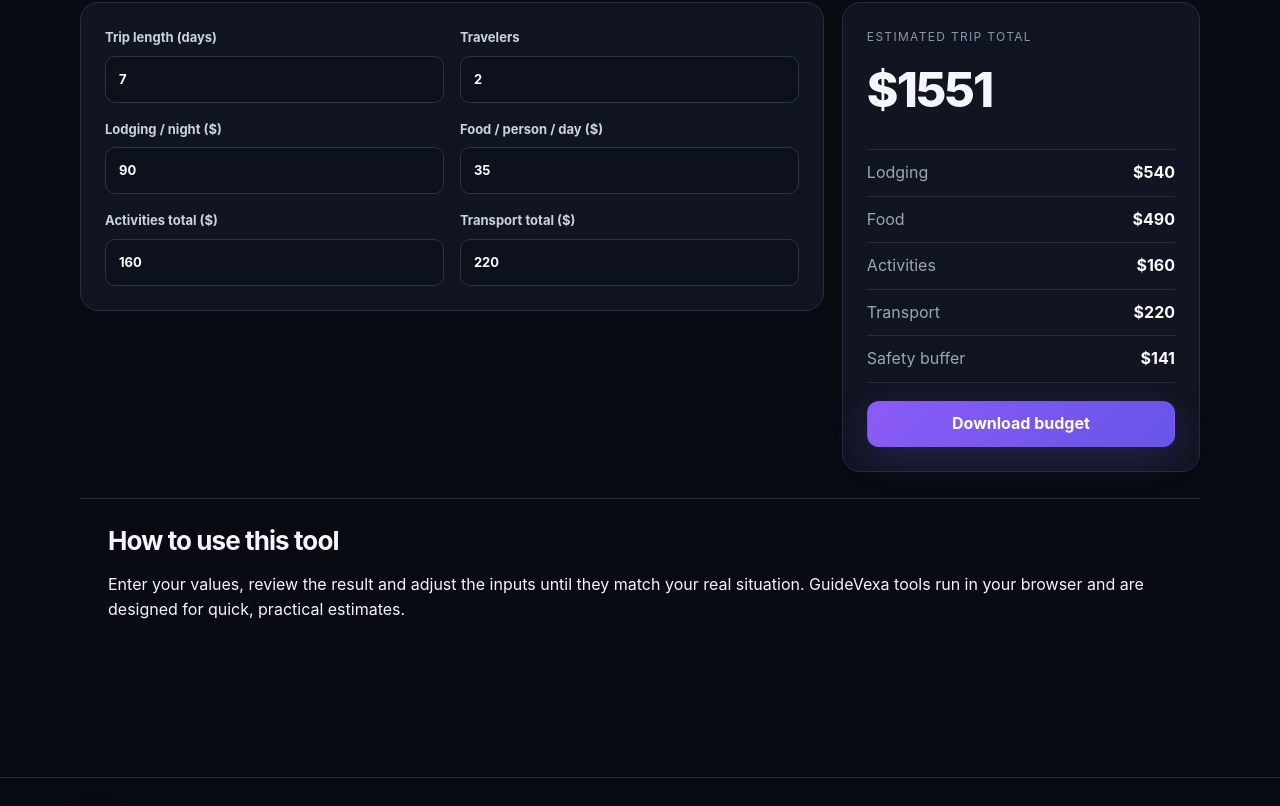
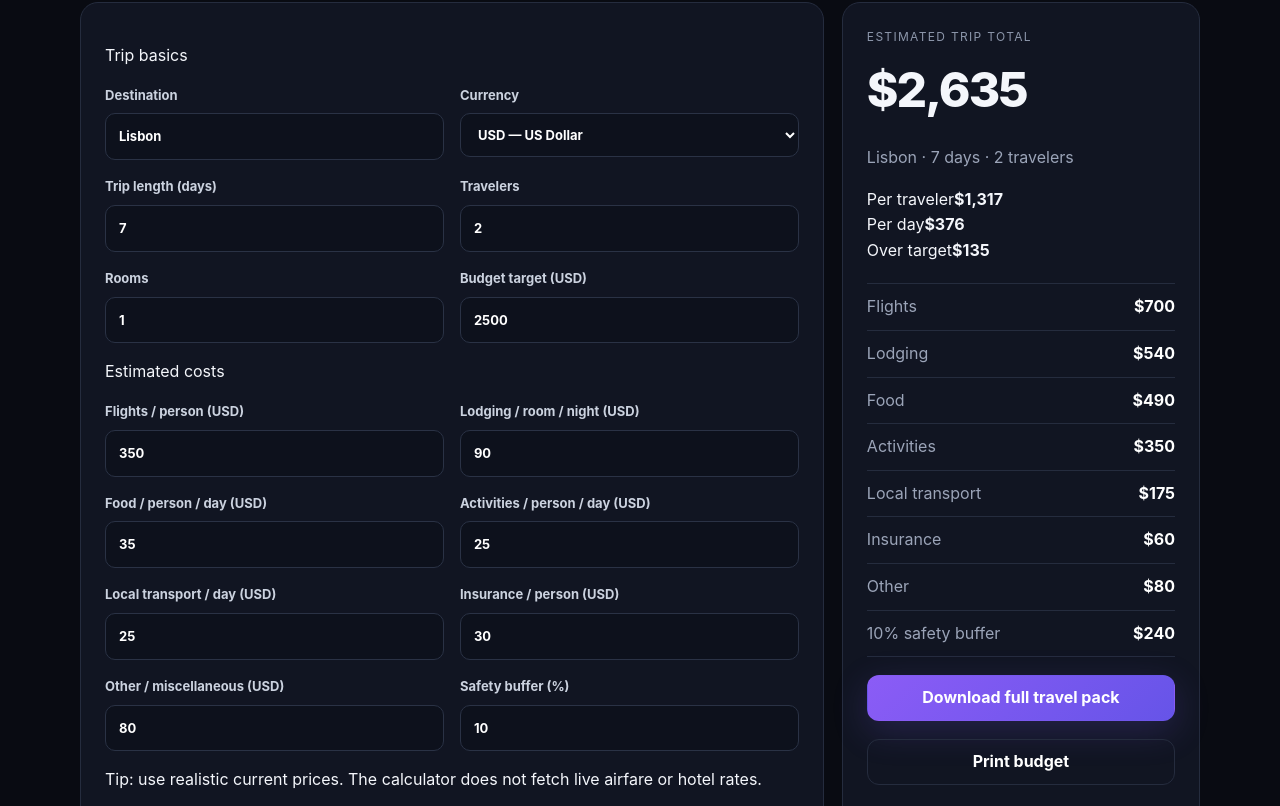
Before and after one commit to Alhachmi01/CardioNewYork, a Next.js app: page /tools/travel-budget-planner in a window 1280 px wide. Shown: the part 434-1240 px from the top of the page. Built offline with nearby package versions, Linux system fonts and the light colour scheme.

Commit message:
Upgrade Travel Budget Planner to V2

```diff
--- a/components/ToolRenderer.tsx
+++ b/components/ToolRenderer.tsx
@@ -7,54 +7,277 @@ function ResultBox({ children }: { children: ReactNode }) {
   return <div className="result-box">{children}</div>;
 }
 
+type CurrencyCode = "USD" | "EUR" | "GBP" | "MAD" | "CAD" | "AUD";
+
+const currencyOptions: { code: CurrencyCode; label: string }[] = [
+  { code: "USD", label: "USD — US Dollar" },
+  { code: "EUR", label: "EUR — Euro" },
+  { code: "GBP", label: "GBP — British Pound" },
+  { code: "MAD", label: "MAD — Moroccan Dirham" },
+  { code: "CAD", label: "CAD — Canadian Dollar" },
+  { code: "AUD", label: "AUD — Australian Dollar" },
+];
+
+function formatMoney(value: number, currency: CurrencyCode) {
+  return new Intl.NumberFormat("en-US", {
+    style: "currency",
+    currency,
+    maximumFractionDigits: 0,
+  }).format(Number.isFinite(value) ? value : 0);
+}
+
+function trackToolEvent(name: string, detail: Record<string, string | number>) {
+  if (typeof window === "undefined") return;
+
+  window.dispatchEvent(new CustomEvent("guidevexa:tool-event", { detail: { name, ...detail } }));
+
+  const analyticsWindow = window as Window & {
+    dataLayer?: Array<Record<string, string | number>>;
+  };
+  analyticsWindow.dataLayer?.push({ event: name, ...detail });
+}
+
 function TravelBudgetPlanner() {
+  const [destination, setDestination] = useState("Lisbon");
+  const [currency, setCurrency] = useState<CurrencyCode>("USD");
   const [days, setDays] = useState(7);
   const [people, setPeople] = useState(2);
+  const [rooms, setRooms] = useState(1);
   const [nightly, setNightly] = useState(90);
-  const [food, setFood] = useState(35);
-  const [activities, setActivities] = useState(160);
-  const [transport, setTransport] = useState(220);
+  const [flightsPerPerson, setFlightsPerPerson] = useState(350);
+  const [foodPerPerson, setFoodPerPerson] = useState(35);
+  const [activitiesPerPerson, setActivitiesPerPerson] = useState(25);
+  const [localTransportPerDay, setLocalTransportPerDay] = useState(25);
+  const [insurancePerPerson, setInsurancePerPerson] = useState(30);
+  const [misc, setMisc] = useState(80);
+  const [bufferPct, setBufferPct] = useState(10);
+  const [budgetTarget, setBudgetTarget] = useState(2500);
 
   const totals = useMemo(() => {
-    const lodging = nightly * Math.max(days - 1, 0);
-    const meals = food * days * people;
-    const subtotal = lodging + meals + activities + transport;
-    return { lodging, meals, subtotal, buffer: subtotal * 0.1, total: subtotal * 1.1 };
-  }, [days, people, nightly, food, activities, transport]);
+    const safeDays = Math.max(days, 1);
+    const safePeople = Math.max(people, 1);
+    const nights = Math.max(safeDays - 1, 0);
+    const flights = flightsPerPerson * safePeople;
+    const lodging = nightly * nights * Math.max(rooms, 1);
+    const food = foodPerPerson * safeDays * safePeople;
+    const activities = activitiesPerPerson * safeDays * safePeople;
+    const localTransport = localTransportPerDay * safeDays;
+    const insurance = insurancePerPerson * safePeople;
+    const subtotal = flights + lodging + food + activities + localTransport + insurance + misc;
+    const buffer = subtotal * (Math.max(bufferPct, 0) / 100);
+    const total = subtotal + buffer;
+
+    return {
+      nights,
+      flights,
+      lodging,
+      food,
+      activities,
+      localTransport,
+      insurance,
+      subtotal,
+      buffer,
+      total,
+      perPerson: total / safePeople,
+      perDay: total / safeDays,
+      targetDifference: budgetTarget > 0 ? budgetTarget - total : 0,
+    };
+  }, [
+    days,
+    people,
+    rooms,
+    nightly,
+    flightsPerPerson,
+    foodPerPerson,
+    activitiesPerPerson,
+    localTransportPerDay,
+    insurancePerPerson,
+    misc,
+    bufferPct,
+    budgetTarget,
+  ]);
 
   const downloadPlan = () => {
-    const text = `GuideVexa Travel Budget\n\nDays: ${days}\nTravelers: ${people}\nLodging: $${totals.lodging.toFixed(0)}\nFood: $${totals.meals.toFixed(0)}\nActivities: $${activities}\nTransport: $${transport}\n10% buffer: $${totals.buffer.toFixed(0)}\nEstimated total: $${totals.total.toFixed(0)}\n`;
-    const url = URL.createObjectURL(new Blob([text], { type: "text/plain" }));
-    const a = document.createElement("a");
-    a.href = url;
-    a.download = "guidevexa-travel-budget.txt";
-    a.click();
+    trackToolEvent("travel_pack_download", {
+      currency,
+      days,
+      travelers: people,
+      estimated_total: Math.round(totals.total),
+    });
+
+    const packingStarter = [
+      "Passport / ID and travel documents",
+      "Payment card + backup payment method",
+      "Phone charger / power bank",
+      "Medication and basic health items",
+      "Weather-appropriate clothing",
+      "Comfortable walking shoes",
+      "Reusable water bottle",
+    ];
+
+    const text = [
+      "GUIDEVEXA — FULL TRAVEL PACK",
+      "================================",
+      `Destination: ${destination || "Not specified"}`,
+      `Trip: ${days} days / ${totals.nights} nights`,
+      `Travelers: ${people}`,
+      `Currency: ${currency}`,
+      "",
+      "BUDGET BREAKDOWN",
+      `Flights: ${formatMoney(totals.flights, currency)}`,
+      `Lodging: ${formatMoney(totals.lodging, currency)}`,
+      `Food: ${formatMoney(totals.food, currency)}`,
+      `Activities: ${formatMoney(totals.activities, currency)}`,
+      `Local transport: ${formatMoney(totals.localTransport, currency)}`,
+      `Travel insurance: ${formatMoney(totals.insurance, currency)}`,
+      `Other / miscellaneous: ${formatMoney(misc, currency)}`,
+      `${bufferPct}% safety buffer: ${formatMoney(totals.buffer, currency)}`,
+      `Estimated total: ${formatMoney(totals.total, currency)}`,
+      `Per traveler: ${formatMoney(totals.perPerson, currency)}`,
+      `Per day: ${formatMoney(totals.perDay, currency)}`,
+      "",
+      "PACKING STARTER",
+      ...packingStarter.map(item => `- [ ] ${item}`),
+      "",
+      "NOTES",
+      "This is a planning estimate, not a quote. Check current prices before booking.",
+      "Generated with GuideVexa Travel Budget Planner.",
+    ].join("\n");
+
+    const url = URL.createObjectURL(new Blob([text], { type: "text/plain;charset=utf-8" }));
+    const anchor = document.createElement("a");
+    anchor.href = url;
+    anchor.download = "guidevexa-full-travel-pack.txt";
+    anchor.click();
     URL.revokeObjectURL(url);
   };
 
+  const printPlan = () => {
+    trackToolEvent("travel_budget_print", {
+      currency,
+      estimated_total: Math.round(totals.total),
+    });
+    window.print();
+  };
+
   return (
-    <div className="tool-layout">
+    <div className="tool-layout travel-budget-v2">
       <div className="tool-form">
-        <div className="field-grid">
-          <label>Trip length (days)<input type="number" min="1" value={days} onChange={e => setDays(Number(e.target.value) || 1)} /></label>
-          <label>Travelers<input type="number" min="1" value={people} onChange={e => setPeople(Number(e.target.value) || 1)} /></label>
-          <label>Lodging / night ($)<input type="number" min="0" value={nightly} onChange={e => setNightly(Number(e.target.value) || 0)} /></label>
-          <label>Food / person / day ($)<input type="number" min="0" value={food} onChange={e => setFood(Number(e.target.value) || 0)} /></label>
-          <label>Activities total ($)<input type="number" min="0" value={activities} onChange={e => setActivities(Number(e.target.value) || 0)} /></label>
-          <label>Transport total ($)<input type="number" min="0" value={transport} onChange={e => setTransport(Number(e.target.value) || 0)} /></label>
+        <div className="tool-form-section">
+          <p className="section-label">Trip basics</p>
+          <div className="field-grid">
+            <label>
+              Destination
+              <input
+                type="text"
+                value={destination}
+                placeholder="e.g. Lisbon"
+                onChange={event => setDestination(event.target.value)}
+              />
+            </label>
+            <label>
+              Currency
+              <select value={currency} onChange={event => setCurrency(event.target.value as CurrencyCode)}>
+                {currencyOptions.map(option => (
+                  <option key={option.code} value={option.code}>{option.label}</option>
+                ))}
+              </select>
+            </label>
+            <label>
+              Trip length (days)
+              <input type="number" min="1" max="365" value={days} onChange={event => setDays(Math.max(Number(event.target.value) || 1, 1))} />
+            </label>
+            <label>
+              Travelers
+              <input type="number" min="1" max="50" value={people} onChange={event => setPeople(Math.max(Number(event.target.value) || 1, 1))} />
+            </label>
+            <label>
+              Rooms
+              <input type="number" min="1" max="20" value={rooms} onChange={event => setRooms(Math.max(Number(event.target.value) || 1, 1))} />
+            </label>
+            <label>
+              Budget target ({currency})
+              <input type="number" min="0" value={budgetTarget} onChange={event => setBudgetTarget(Math.max(Number(event.target.value) || 0, 0))} />
+            </label>
+          </div>
         </div>
+
+        <div className="tool-form-section">
+          <p className="section-label">Estimated costs</p>
+          <div className="field-grid">
+            <label>
+              Flights / person ({currency})
+              <input type="number" min="0" value={flightsPerPerson} onChange={event => setFlightsPerPerson(Math.max(Number(event.target.value) || 0, 0))} />
+            </label>
+            <label>
+              Lodging / room / night ({currency})
+              <input type="number" min="0" value={nightly} onChange={event => setNightly(Math.max(Number(event.target.value) || 0, 0))} />
+            </label>
+            <label>
+              Food / person / day ({currency})
+              <input type="number" min="0" value={foodPerPerson} onChange={event => setFoodPerPerson(Math.max(Number(event.target.value) || 0, 0))} />
+            </label>
+            <label>
+              Activities / person / day ({currency})
+              <input type="number" min="0" value={activitiesPerPerson} onChange={event => setActivitiesPerPerson(Math.max(Number(event.target.value) || 0, 0))} />
+            </label>
+            <label>
+              Local transport / day ({currency})
+              <input type="number" min="0" value={localTransportPerDay} onChange={event => setLocalTransportPerDay(Math.max(Number(event.target.value) || 0, 0))} />
+            </label>
+            <label>
+              Insurance / person ({currency})
+              <input type="number" min="0" value={insurancePerPerson} onChange={event => setInsurancePerPerson(Math.max(Number(event.target.value) || 0, 0))} />
+            </label>
+            <label>
+              Other / miscellaneous ({currency})
+              <input type="number" min="0" value={misc} onChange={event => setMisc(Math.max(Number(event.target.value) || 0, 0))} />
+            </label>
+            <label>
+              Safety buffer (%)
+              <input type="number" min="0" max="100" value={bufferPct} onChange={event => setBufferPct(Math.min(Math.max(Number(event.target.value) || 0, 0), 100))} />
+            </label>
+          </div>
+        </div>
+
+        <p className="helper-text">
+          Tip: use realistic current prices. The calculator does not fetch live airfare or hotel rates.
+        </p>
       </div>
+
       <ResultBox>
         <p className="eyebrow">Estimated trip total</p>
-        <div className="big-number">${totals.total.toFixed(0)}</div>
+        <div className="big-number">{formatMoney(totals.total, currency)}</div>
+        <p className="muted result-destination">{destination || "Your trip"} · {days} days · {people} traveler{people === 1 ? "" : "s"}</p>
+
+        <div className="summary-grid">
+          <div className="summary-card"><span>Per traveler</span><strong>{formatMoney(totals.perPerson, currency)}</strong></div>
+          <div className="summary-card"><span>Per day</span><strong>{formatMoney(totals.perDay, currency)}</strong></div>
+        </div>
+
+        {budgetTarget > 0 ? (
+          <div className={`budget-status ${totals.targetDifference >= 0 ? "under" : "over"}`}>
+            <span>{totals.targetDifference >= 0 ? "Within target" : "Over target"}</span>
+            <strong>{formatMoney(Math.abs(totals.targetDifference), currency)}</strong>
+          </div>
+        ) : null}
+
         <div className="breakdown">
-          <div><span>Lodging</span><strong>${totals.lodging.toFixed(0)}</strong></div>
-          <div><span>Food</span><strong>${totals.meals.toFixed(0)}</strong></div>
-          <div><span>Activities</span><strong>${activities.toFixed(0)}</strong></div>
-          <div><span>Transport</span><strong>${transport.toFixed(0)}</strong></div>
-          <div><span>Safety buffer</span><strong>${totals.buffer.toFixed(0)}</strong></div>
+          <div><span>Flights</span><strong>{formatMoney(totals.flights, currency)}</strong></div>
+          <div><span>Lodging</span><strong>{formatMoney(totals.lodging, currency)}</strong></div>
+          <div><span>Food</span><strong>{formatMoney(totals.food, currency)}</strong></div>
+          <div><span>Activities</span><strong>{formatMoney(totals.activities, currency)}</strong></div>
+          <div><span>Local transport</span><strong>{formatMoney(totals.localTransport, currency)}</strong></div>
+          <div><span>Insurance</span><strong>{formatMoney(totals.insurance, currency)}</strong></div>
+          <div><span>Other</span><strong>{formatMoney(misc, currency)}</strong></div>
+          <div><span>{bufferPct}% safety buffer</span><strong>{formatMoney(totals.buffer, currency)}</strong></div>
         </div>
-        <button className="button full-width" onClick={downloadPlan}>Download budget</button>
+
+        <div className="budget-actions">
+          <button className="button full-width" data-ogads-slot="travel-pack" onClick={downloadPlan}>Download full travel pack</button>
+          <button className="button button-ghost full-width" onClick={printPlan}>Print budget</button>
+        </div>
+        <p className="helper-text compact-helper">Includes the full breakdown and a practical packing starter.</p>
       </ResultBox>
     </div>
   );
```
